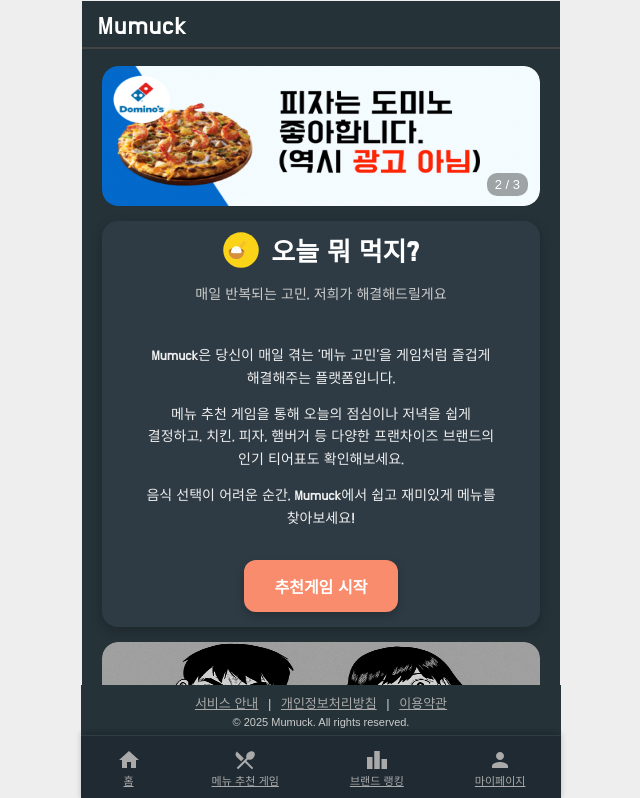
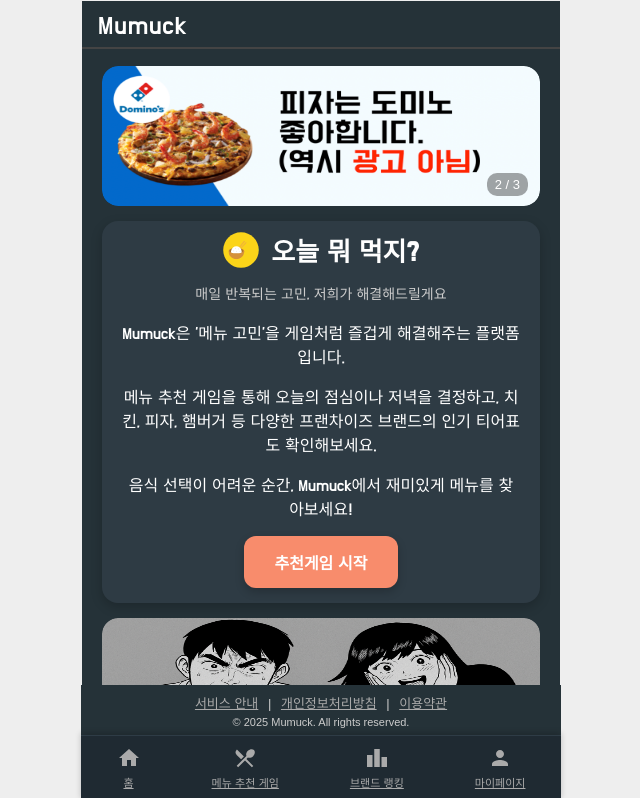
Before and after one commit to YeongjunHwang/mumuck, a Next.js app: page /intro in a window 1280 px wide. Shown: the top 798 px of the page, without its empty margins (319-959 px from the left). Built offline with nearby package versions, Linux system fonts and the light colour scheme; no server answers.

Commit message:
login 수정

```diff
--- a/components/Footer.module.css
+++ b/components/Footer.module.css
@@ -1,3 +1,4 @@
+/* components/Footer.module.css */
 .footer {
   position: fixed;
   bottom: 0;
@@ -16,7 +17,7 @@
   box-shadow: 0 -2px 6px rgba(0, 0, 0, 0.2);
 }
 
-.footer-item {
+.footerItem {
   display: flex;
   flex-direction: column;
   align-items: center;
@@ -26,19 +27,19 @@
   transition: color 0.2s ease, transform 0.2s ease;
 }
 
-.footer-item:hover {
+.footerItem:hover {
   color: #f88c6c;
   transform: translateY(-2px);
 }
 
-.footer-item.active {
+.active {
   color: #ffffff;
 }
 
-.footer-icon {
+.footerIcon {
   margin-bottom: 4px;
 }
 
-.footer-label {
+.footerLabel {
   font-size: 11px;
 }
--- a/components/Footer.tsx
+++ b/components/Footer.tsx
@@ -1,4 +1,3 @@
-// components/Footer.tsx
 import Link from 'next/link'
 import { useRouter } from 'next/router'
 import {
@@ -31,13 +30,15 @@ const Footer: React.FC = () => {
       {tabs.map(({ label, icon: Icon, path }) => {
         const isActive = pathname === path
         return (
-          <Link
-            key={path}
-            href={path}
-            className={`${styles['footer-item']} ${isActive ? styles.active : ''}`}
-          >
-            <Icon size={24} />
-            <span className={styles['footer-label']}>{label}</span>
+          <Link key={path} href={path} legacyBehavior>
+            <a
+              className={`${styles.footerItem} ${
+                isActive ? styles.active : ''
+              }`}
+            >
+              <Icon size={24} className={styles.footerIcon} />
+              <span className={styles.footerLabel}>{label}</span>
+            </a>
           </Link>
         )
       })}
--- a/pages/intro/index.tsx
+++ b/pages/intro/index.tsx
@@ -13,33 +13,35 @@ const IntroPage: React.FC = () => {
   const router = useRouter()
 
   return (
-    <div className="intro-page">
+    <div className="introPage">
       <FoodBanner />
 
-      <div className="intro-content">
-        <h1>
-          <span className="intro-icon-lottie">
+      <div className="introContent">
+        <h1 className="introTitle">
+          <span className="introIconLottie">
             <Lottie animationData={introAnim} loop />
           </span>
           오늘 뭐 먹지?
         </h1>
-        <p className="subtitle">매일 반복되는 고민, 저희가 해결해드릴게요</p>
+        <p className="subtitle">
+          매일 반복되는 고민, 저희가 해결해드릴게요
+        </p>
 
-        <div className="intro-description">
+        <div className="introDescription">
           <p>
-            Mumuck은 당신이 매일 겪는 '메뉴 고민'을 게임처럼 즐겁게 해결해주는 플랫폼입니다.
+            Mumuck은 '메뉴 고민'을 게임처럼 즐겁게 해결해주는 플랫폼입니다.
           </p>
           <p>
-            메뉴 추천 게임을 통해 오늘의 점심이나 저녁을 쉽게 결정하고,
+            메뉴 추천 게임을 통해 오늘의 점심이나 저녁을 결정하고,
             치킨, 피자, 햄버거 등 다양한 프랜차이즈 브랜드의 인기 티어표도 확인해보세요.
           </p>
           <p>
-            음식 선택이 어려운 순간, Mumuck에서 쉽고 재미있게 메뉴를 찾아보세요!
+            음식 선택이 어려운 순간, Mumuck에서 재미있게 메뉴를 찾아보세요!
           </p>
         </div>
 
         <button
-          className="start-btn"
+          className="startBtn"
           onClick={() => router.push('/game')}
         >
           추천게임 시작
--- a/styles/intro.css
+++ b/styles/intro.css
@@ -1,4 +1,5 @@
-.intro-page {
+/* styles/intro.module.css */
+.introPage {
   display: flex;
   flex-direction: column;
   align-items: center;
@@ -10,19 +11,19 @@
   box-sizing: border-box;
 }
 
-.intro-content {
+.introContent {
   text-align: center;
   padding: 30px 20px;
   margin-top: 15px;
-  background-color: #2e3b44;  /* ✅ 배경 박스 컬러 */
-  border-radius: 16px;        /* ✅ 둥근 모서리 */
-  box-shadow: 0 4px 12px rgba(0, 0, 0, 0.2); /* ✅ 그림자 효과 */
-  width: calc(100%); /* 양쪽으로 확장 */
+  background-color: #2e3b44;  /* 배경 박스 컬러 */
+  border-radius: 16px;        /* 둥근 모서리 */
+  box-shadow: 0 4px 12px rgba(0, 0, 0, 0.2); /* 그림자 효과 */
+  width: 100%; /* 양쪽으로 확장 */
   max-width: 480px;
   animation: fadeInUp 1s ease;
 }
 
-.intro-icon-lottie {
+.introIconLottie {
   display: inline-block;
   width: 36px;
   height: 36px;
@@ -31,10 +32,10 @@
   margin-bottom: 5px;
 }
 
-h1 {
+.introTitle {
   font-size: 26px;
   font-weight: 700;
-  margin-top : -20px;
+  margin-top: -20px;
   margin-bottom: 10px;
   color: #fefefe;
   font-family: 'Do Hyeon', sans-serif;
@@ -47,7 +48,14 @@ h1 {
   margin-top: 5px;
 }
 
-.start-btn {
+.introDescription {
+  font-size: 16px;
+  font-family: 'Do Hyeon', sans-serif;
+  color: white;
+  margin-top: 5px;
+}
+
+.startBtn {
   padding: 14px 30px;
   font-size: 16px;
   font-weight: 600;
@@ -62,7 +70,7 @@ h1 {
   margin-bottom: -25px;
 }
 
-.start-btn:hover {
+.startBtn:hover {
   background-color: #fa9d82;
   transform: translateY(-1px);
 }
```
